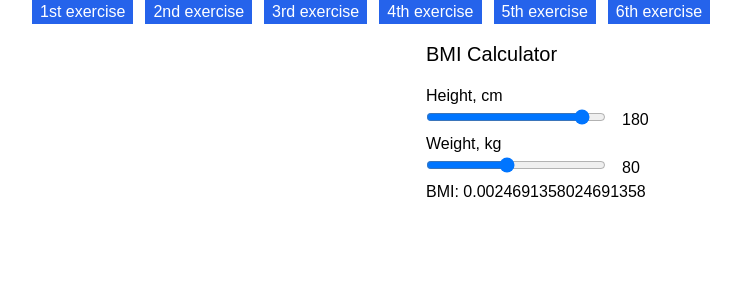
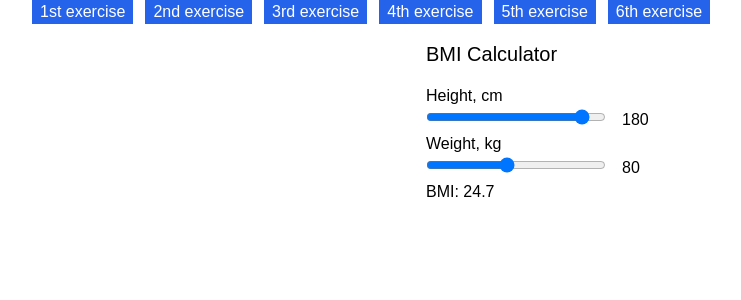
Before and after one commit to mihail-fomin/training-states, a Next.js app: page /6 in a window 1280 px wide. Shown: the top 300 px of the page, without its empty margins (94-835 px from the left). Built offline with nearby package versions, Linux system fonts and the light colour scheme.

Commit message:
fixed bmi calculator

```diff
--- a/pages/6.js
+++ b/pages/6.js
@@ -1,6 +1,14 @@
 import * as React from 'react'
 import { MainMenu } from '../components/MainMenu'
 import Container from '../components/Container'
+
+function calculateBMI(heightM, weightKg) {
+	return weightKg / heightM ** 2
+}
+
+function renderBMI(heightCm, weightKg) {
+	return calculateBMI(heightCm / 100, weightKg).toFixed(1)
+}
 
 export default function CollorChooser() {
 	const [height, setHeight] = React.useState(180);
@@ -15,9 +23,7 @@ export default function CollorChooser() {
 		console.log(weight);
 	}
 
-	function calculateBMI(height, weight) {
-		return weight / Math.pow(height, 2)
-	}
+
 
 	return (
 		<>
@@ -47,7 +53,7 @@ export default function CollorChooser() {
 					<label for='weight'>{weight}</label>
 					<div
 					/>
-					<div>BMI: {calculateBMI(height, weight)} </div>
+					<div>BMI: {renderBMI(height, weight)} </div>
 				</div>
 			</Container>
 		</>
```
